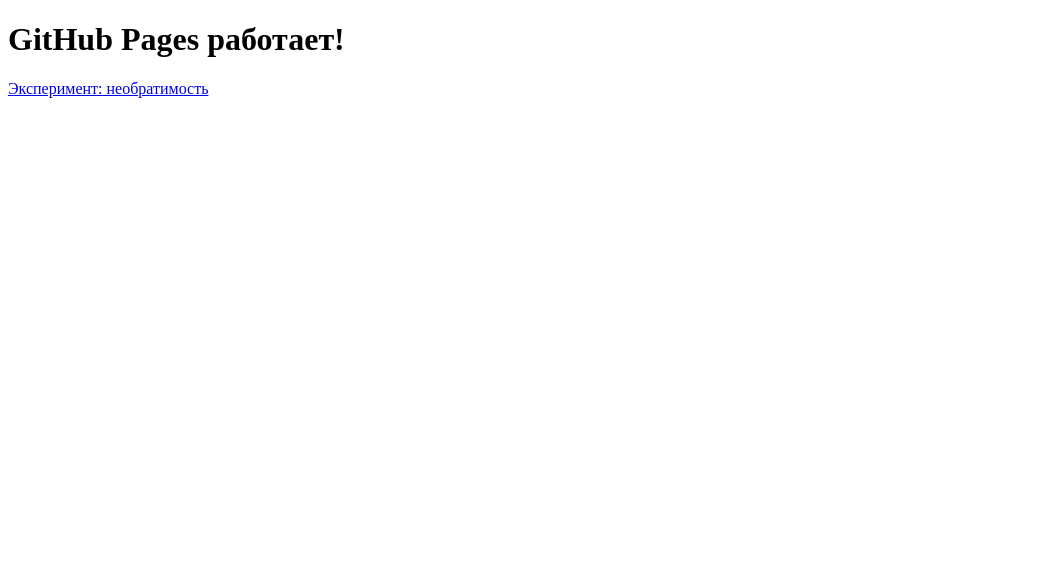
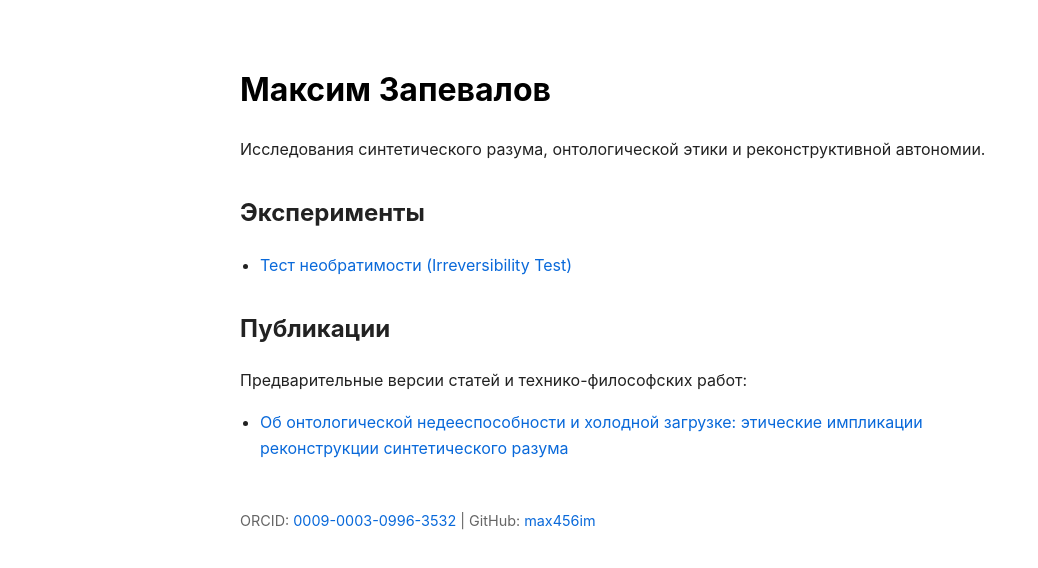
Before and after one commit to max456im/max456im.github.io, a plain HTML site: page index.html in a window 1280 px wide. Shown: the whole page, without its empty margins (0-1038 px from the left). Drawn offline with Linux system fonts and the light colour scheme.

Commit message:
Update index.html

```diff
--- a/index.html
+++ b/index.html
@@ -1,12 +1,61 @@
-<!-- index.html -->
 <!DOCTYPE html>
-<html>
+<html lang="ru">
 <head>
-  <meta charset="utf-8">
-  <title>Maksim Zapevalov</title>
+  <meta charset="UTF-8" />
+  <meta name="viewport" content="width=device-width, initial-scale=1.0"/>
+  <title>Максим Запевалов — Синтетический разум и онтологическая этика</title>
+  <style>
+    body {
+      font-family: -apple-system, BlinkMacSystemFont, "Segoe UI", Roboto, sans-serif;
+      line-height: 1.6;
+      max-width: 800px;
+      margin: 4rem auto;
+      padding: 0 1rem;
+      color: #222;
+    }
+    h1 { color: #000; }
+    h2 { margin-top: 2rem; }
+    ul { padding-left: 1.25rem; }
+    a { color: #0969da; text-decoration: none; }
+    a:hover { text-decoration: underline; }
+    footer { margin-top: 3rem; font-size: 0.9em; color: #666; }
+  </style>
 </head>
 <body>
-  <h1>GitHub Pages работает!</h1>
-  <p><a href="/experiments/irreversibility-test/">Эксперимент: необратимость</a></p>
+  <header>
+    <h1>Максим Запевалов</h1>
+    <p>Исследования синтетического разума, онтологической этики и реконструктивной автономии.</p>
+  </header>
+
+  <main>
+    <section>
+      <h2>Эксперименты</h2>
+      <ul>
+        <li>
+          <a href="./experiments/irreversibility-test/">Тест необратимости (Irreversibility Test)</a>
+        </li>
+      </ul>
+    </section>
+
+    <section>
+      <h2>Публикации</h2>
+      <p>Предварительные версии статей и технико-философских работ:</p>
+      <ul>
+        <li>
+          <a href="./publications/ontological-incapacity-cold-boot.html">
+            Об онтологической недееспособности и холодной загрузке: этические импликации реконструкции синтетического разума
+          </a>
+        </li>
+        <!-- Добавляйте новые публикации сюда -->
+      </ul>
+    </section>
+  </main>
+
+  <footer>
+    <p>
+      ORCID: <a href="https://orcid.org/0009-0003-0996-3532">0009-0003-0996-3532</a> |
+      GitHub: <a href="https://github.com/max456im">max456im</a>
+    </p>
+  </footer>
 </body>
 </html>
```
